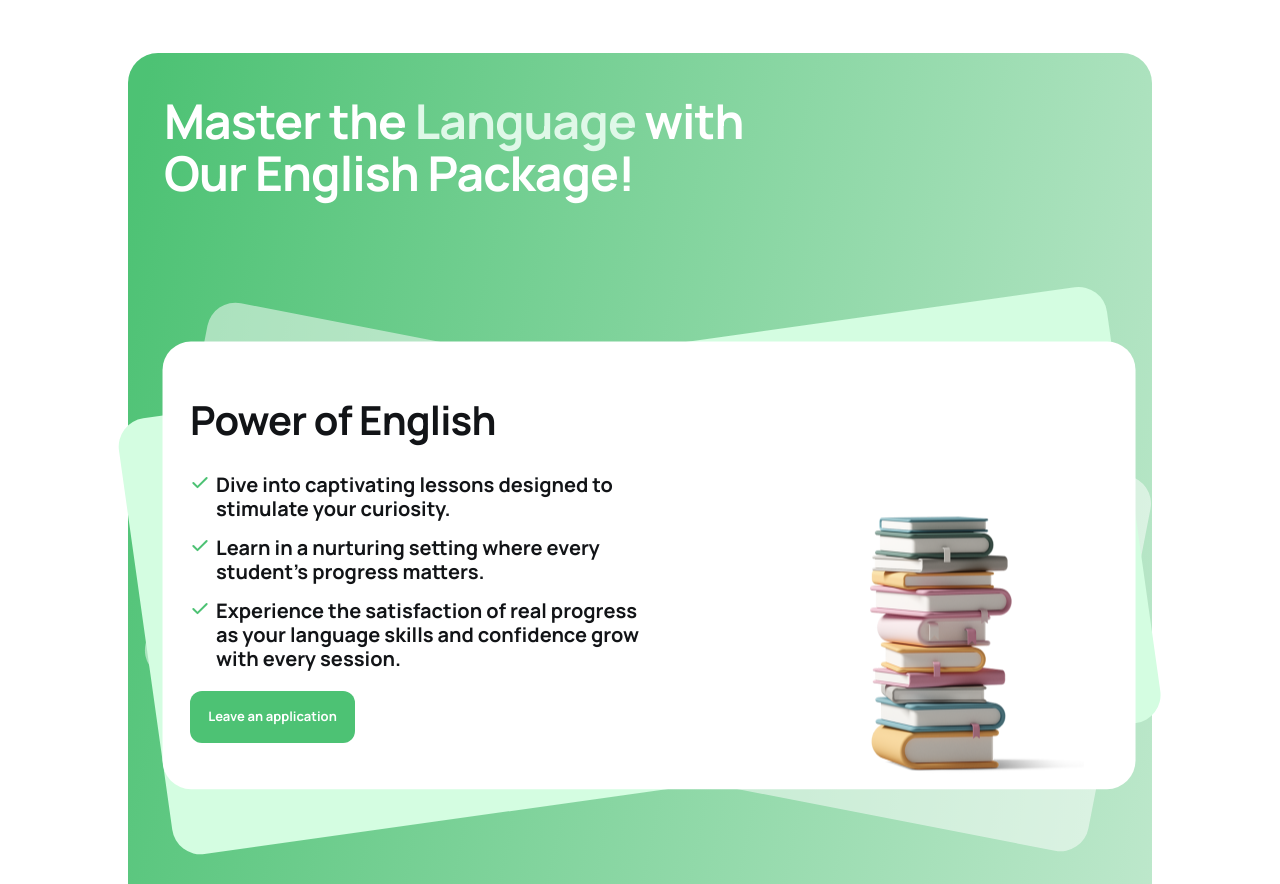
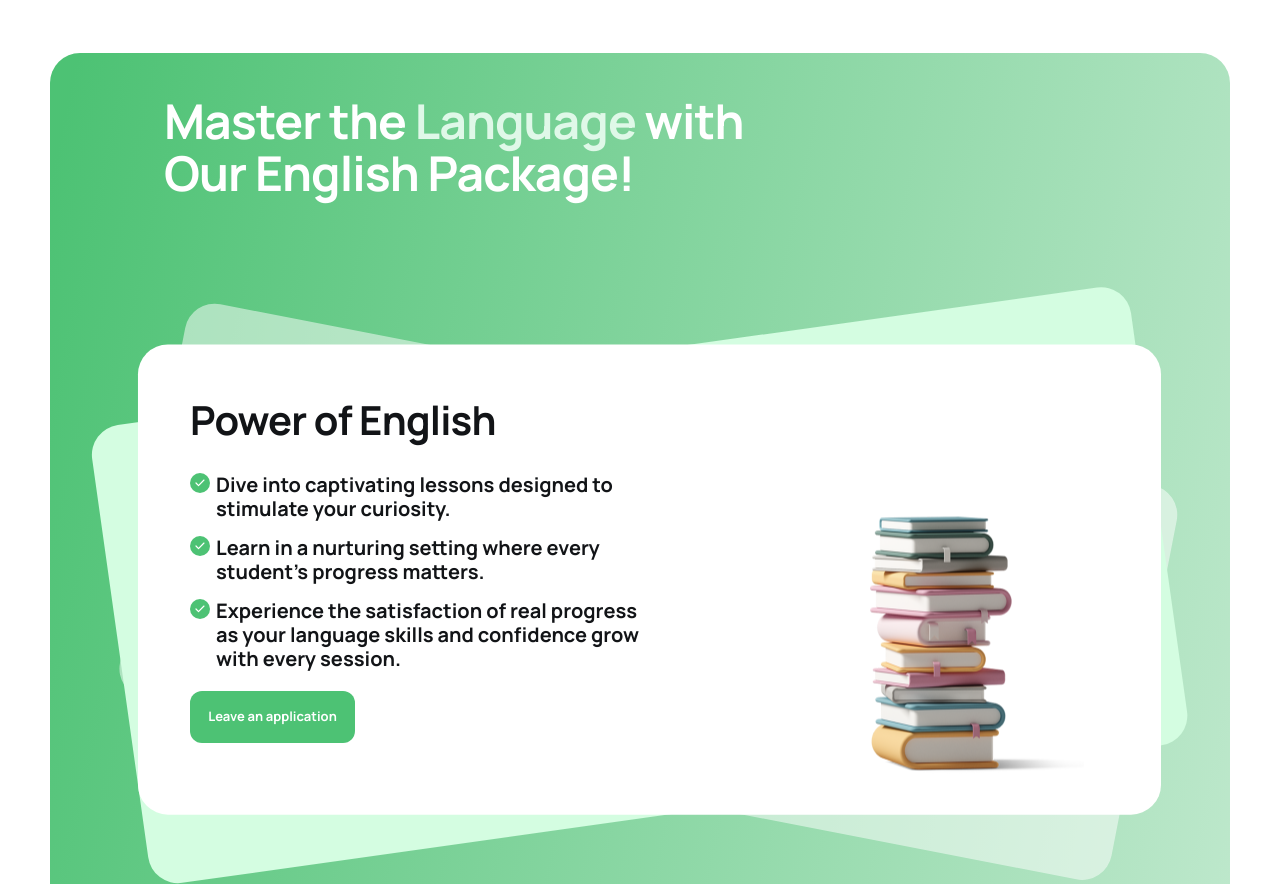
Before and after one commit to OleksandrMiedviediev/top-coders, a website built with Vite: page src/index.html in a window 1280 px wide. Shown: the part 1397-2281 px from the top of the page. Built offline with nearby package versions, Linux system fonts and the light colour scheme.

Commit message:
Enhance proposal section styles with improved layout and background effects

```diff
--- a/src/css/proposal.css
+++ b/src/css/proposal.css
@@ -4,6 +4,7 @@
 
 .proposal-shell {
   position: relative;
+  isolation: isolate;
   overflow: visible;
   border-radius: 18px;
   padding: 40px 16px 20px;
@@ -91,7 +92,11 @@
 
 .proposal-item-icon {
   flex: 0 0 20px;
-  fill: #4dc274;
+  box-sizing: border-box;
+  padding: 4px;
+  border-radius: 50%;
+  background-color: #4dc274;
+  fill: #ffffff;
 }
 
 .proposal-item-text {
@@ -218,6 +223,16 @@
     border-radius: 30px;
     padding: 42px 36px 36px;
     height: 900px;
+    background: transparent;
+  }
+
+  .proposal-shell::before {
+    content: "";
+    position: absolute;
+    inset: 0 -128px;
+    border-radius: 30px;
+    background: linear-gradient(102deg, #4dc274 2%, #bee8cc 100%);
+    margin: 0 50px;
   }
 
   .proposal-title {
@@ -229,7 +244,7 @@
 
   .proposal-cards-bg {
     top: calc(50% + 30px);
-    width: 1050px;
+    width: 1104px;
     height: 463px;
     transform: translate(-50%, -47%);
   }
```
